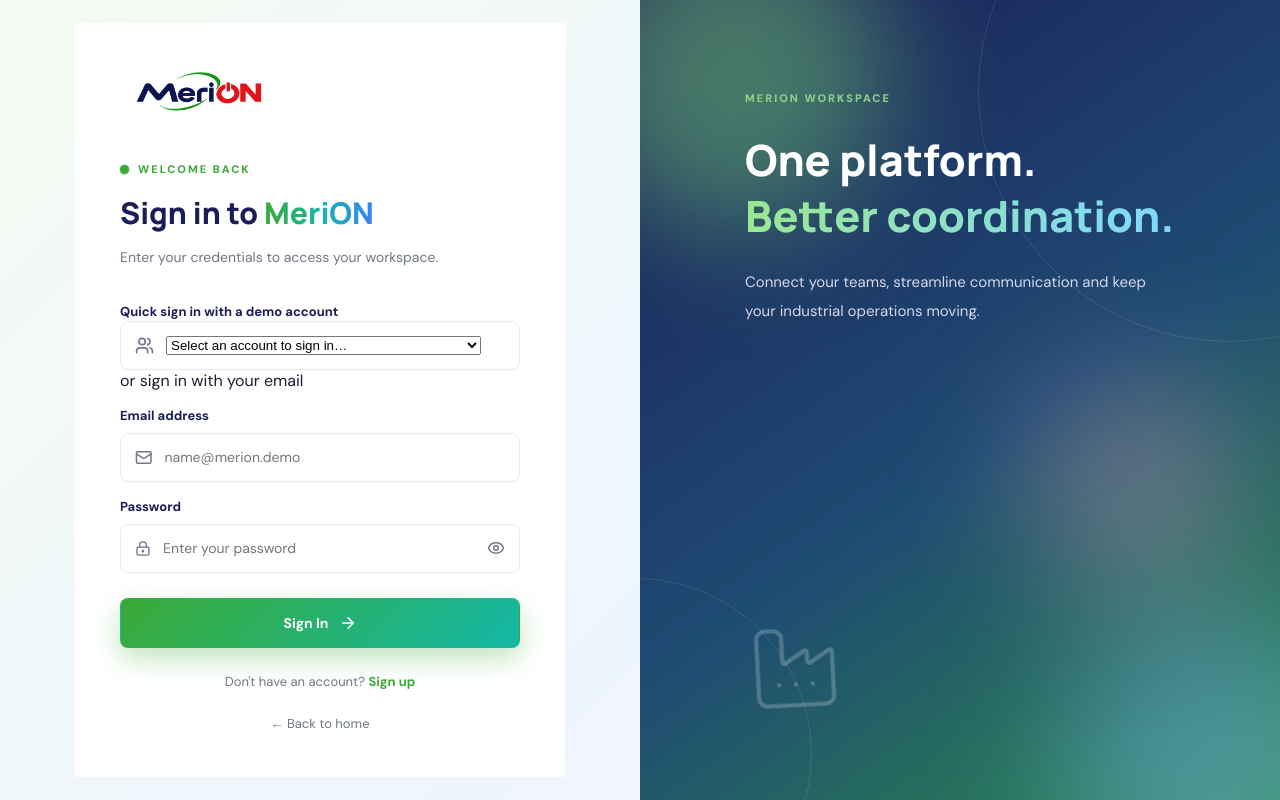
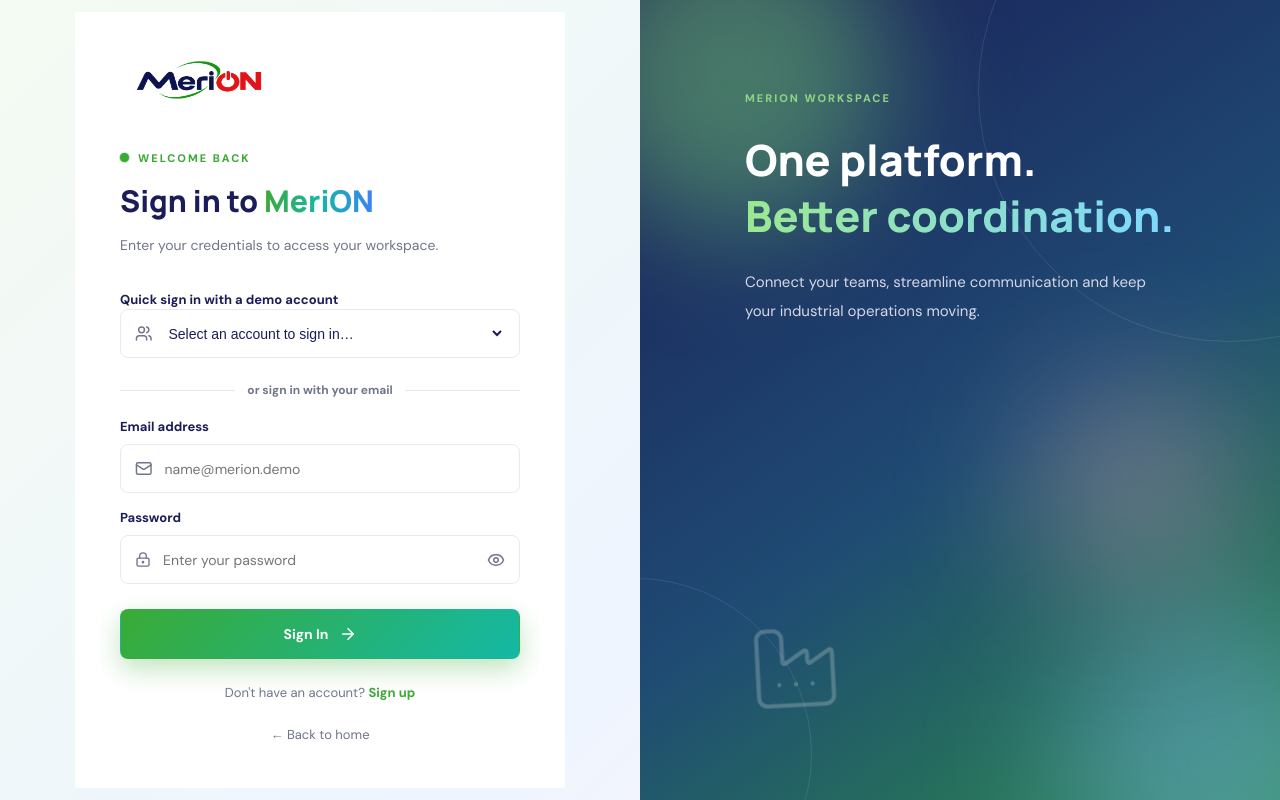
Before and after one commit to khenkhg/MeriON, a React (Vite) app: page /login in a window 1280 px wide. Built offline with nearby package versions, Linux system fonts and the light colour scheme.

Commit message:
Add quick login section style
Added styles for quick login section including layout and input styles.

```diff
--- a/src/index.css
+++ b/src/index.css
@@ -3348,3 +3348,35 @@ a.site-footer-parent:focus-visible { outline: 2px solid var(--green); outline-of
 .dash-cta .btn-white { background: white; color: var(--navy); border: 1px solid white; white-space: nowrap; }
 .dash-cta .btn-white:hover:not(:disabled) { background: var(--light-green); border-color: var(--light-green); }
 .dash-cta .btn-white:disabled { opacity: .7; cursor: default; }
+
+/* ---------- Quick demo login ---------- */
+
+.quick-login { margin-bottom: 4px; }
+
+.quick-login-divider {
+  display: flex;
+  align-items: center;
+  gap: 12px;
+  margin-top: 24px;
+  color: var(--gray);
+  font-size: 12px;
+  font-weight: 700;
+}
+.quick-login-divider::before,
+.quick-login-divider::after {
+  content: "";
+  flex: 1;
+  height: 1px;
+  background: var(--border);
+}
+
+.quick-login .input-wrapper select {
+  width: 100%;
+  height: 100%;
+  border: none;
+  outline: none;
+  background: transparent;
+  color: var(--navy);
+  font-size: 14px;
+  cursor: pointer;
+}
```
